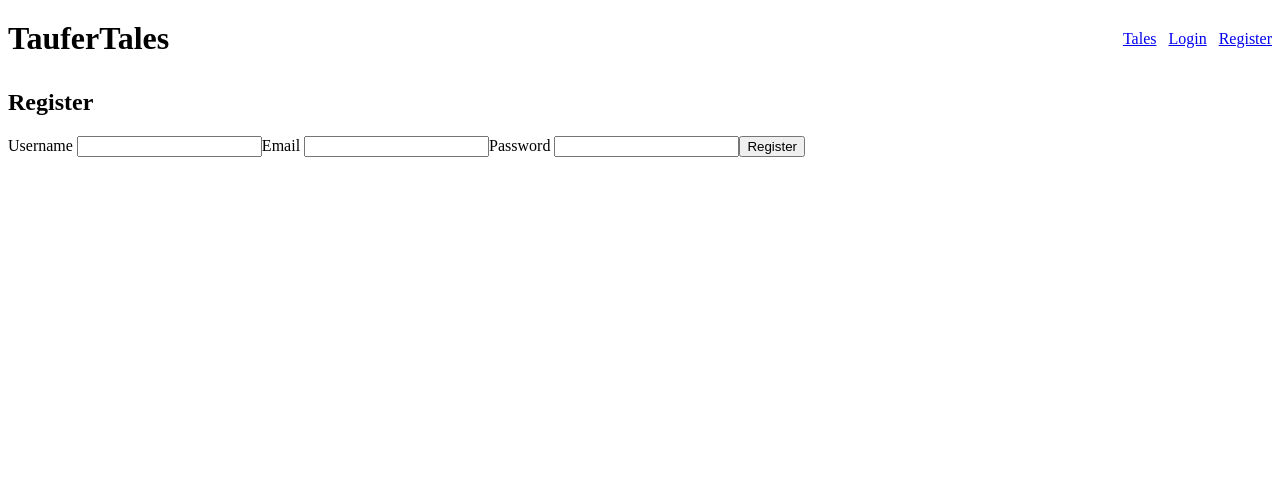
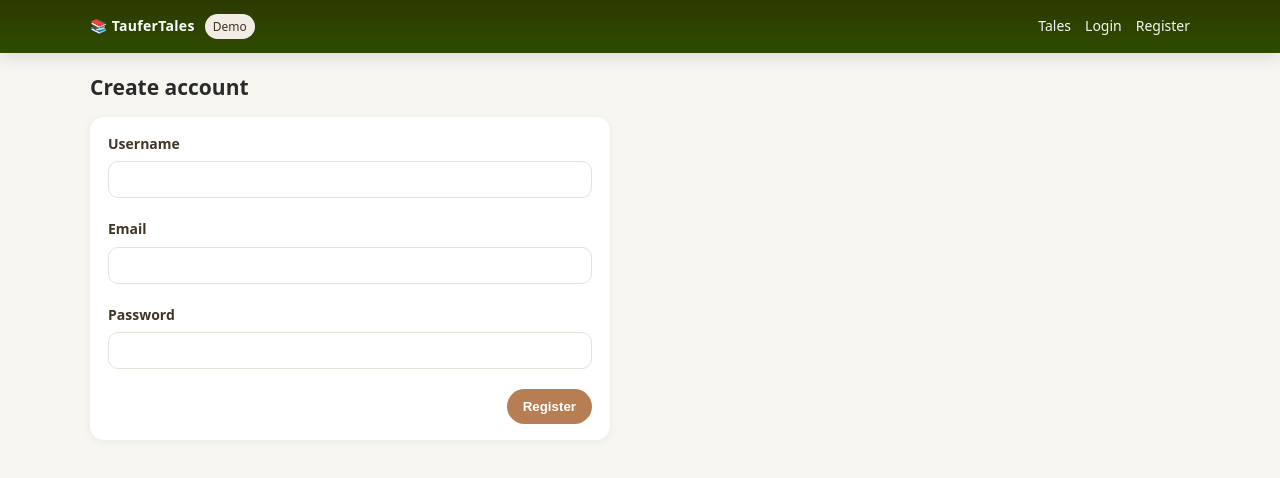
Before and after one commit to elias-taufer/taufer-tales-web, an Angular app: page /register in a window 1280 px wide. Shown: the top 478 px of the page. Built offline with nearby package versions, Linux system fonts and the light colour scheme.

Commit message:
Added nice design

```diff
--- a/src/app/app.html
+++ b/src/app/app.html
@@ -1,9 +1,13 @@
-<header style="display:flex;align-items:center;gap:12px;padding:12px 0;">
-  <h1 style="margin:0;">TauferTales</h1>
-  <nav style="margin-left:auto;display:flex;gap:12px;align-items:center;">
+<header class="appbar">
+  <div class="appbar__inner">
+    <div class="hstack">
+      <div class="brand">📚 TauferTales</div>
+      <span class="badge">Demo</span>
+    </div>
+    <nav class="nav">
       <a routerLink="/">Tales</a>
-    <ng-container *ngIf="auth.username(); else guest">
-      <span>Hi, {{auth.username()}}!</span>
+      <ng-container *ngIf="auth.user(); else guest">
+        <span class="subtle">Hi, {{auth.user()?.username}}!</span>
         <a href="" (click)="$event.preventDefault(); logout()">Logout</a>
       </ng-container>
       <ng-template #guest>
@@ -11,5 +15,8 @@
         <a routerLink="/register">Register</a>
       </ng-template>
     </nav>
+  </div>
 </header>
+<main class="container">
   <router-outlet></router-outlet>
+</main>
--- a/src/app/app.ts
+++ b/src/app/app.ts
@@ -1,16 +1,16 @@
 import { Component, inject } from '@angular/core';
-import { CommonModule } from '@angular/common';          // ← gives you *ngIf
+import { CommonModule } from '@angular/common';
 import { RouterOutlet, RouterLink } from '@angular/router';
 import { AuthService } from './core/services/auth.service';
 
 @Component({
   selector: 'app-root',
   standalone: true,
-  imports: [CommonModule, RouterOutlet, RouterLink],     // ← include CommonModule
+  imports: [CommonModule, RouterOutlet, RouterLink],
   templateUrl: './app.html',
   styleUrl: './app.scss',
 })
 export class App {
-  auth = inject(AuthService);                            // ← exposed to template
-  logout() { this.auth.logout(); }                       // ← used by (click)
+  auth = inject(AuthService);
+  logout() { this.auth.logout(); }
 }
--- a/src/app/core/services/auth.service.ts
+++ b/src/app/core/services/auth.service.ts
@@ -1,29 +1,53 @@
 import { Injectable, signal } from '@angular/core';
 import { HttpClient } from '@angular/common/http';
-import { AuthResponse } from '../../shared/models';
-import { environment } from '../../../environments/environment';
+import { tap } from 'rxjs/operators';
+
+type Session = { username: string; token: string };
+type AuthResponse = { token: string; username: string }; // match your backend
 
 @Injectable({ providedIn: 'root' })
 export class AuthService {
-  private readonly TOKEN_KEY = 'tt_token';
-  username = signal<string | null>(null);
+  // reactive session
+  private _user = signal<Session | null>(null);
 
-  constructor(private http: HttpClient){
-    const t = localStorage.getItem(this.TOKEN_KEY);
-    if (t) this.username.set(this.parseJwt(t)?.sub ?? null);
+  constructor(private http: HttpClient) {
+    // hydrate from storage on app start/refresh
+    const token = localStorage.getItem('tt_token');
+    const username = localStorage.getItem('tt_username');
+    if (token && username) this._user.set({ username, token });
   }
 
-  login(username: string, password: string){
-    return this.http.post<AuthResponse>(`${environment.apiUrl}/auth/login`, { username, password });
-  }
-  register(username: string, email: string, password: string){
-    // tolerate 201 Created with empty body by requesting text response
-    return this.http.post(`${environment.apiUrl}/auth/register`, { username, email, password }, { responseType: 'text' as 'json' });
+  // ---- template helpers ----
+  user() { return this._user(); }                 // returns Session | null
+  username() { return this._user()?.username ?? null; }
+  isAuthenticated() { return !!this._user(); }
+  token() { return this._user()?.token ?? localStorage.getItem('tt_token'); }
+
+  // ---- API calls ----
+  login(username: string, password: string) {
+    return this.http.post<AuthResponse>('/api/auth/login', { username, password }).pipe(
+      tap(res => {
+        localStorage.setItem('tt_token', res.token);
+        localStorage.setItem('tt_username', res.username);
+        this._user.set({ username: res.username, token: res.token });
+      })
+    );
   }
 
-  setSession(res: AuthResponse){ localStorage.setItem(this.TOKEN_KEY, res.token); this.username.set(res.username); }
-  logout(){ localStorage.removeItem(this.TOKEN_KEY); this.username.set(null); }
-  token(){ return localStorage.getItem(this.TOKEN_KEY); }
+  // if your backend doesn’t return a token on register, remove the set() lines
+  register(username: string, email: string, password: string) {
+    return this.http.post<AuthResponse>('/api/auth/register', { username, email, password }).pipe(
+      tap(res => {
+        localStorage.setItem('tt_token', res.token);
+        localStorage.setItem('tt_username', res.username);
+        this._user.set({ username: res.username, token: res.token });
+      })
+    );
+  }
 
-  private parseJwt(token: string){ try { return JSON.parse(atob(token.split('.')[1])); } catch { return null; } }
+  logout() {
+    localStorage.removeItem('tt_token');
+    localStorage.removeItem('tt_username');
+    this._user.set(null);
+  }
 }
--- a/src/app/features/auth/login.component.ts
+++ b/src/app/features/auth/login.component.ts
@@ -6,22 +6,35 @@ import { AuthService } from '../../core/services/auth.service';
 
 @Component({
   standalone: true,
-  selector: 'tt-login',
   imports: [CommonModule, FormsModule, RouterLink],
   template: `
-    <h2>Login</h2>
-    <form (ngSubmit)="onSubmit()">
-      <label>Username <input [(ngModel)]="username" name="u" required></label>
-      <label>Password <input [(ngModel)]="password" name="p" type="password" required></label>
-      <button>Login</button>
-      <p>New here? <a routerLink="/register">Register</a></p>
-    </form>
+    <div class="vstack" style="gap:12px; max-width:520px;">
+      <h2 style="margin:0;">Login</h2>
+      <form class="card vstack" style="gap:8px;" (ngSubmit)="onSubmit()">
+        <div class="form-field">
+          <label>Username</label>
+          <input class="input" [(ngModel)]="username" name="u" required>
+        </div>
+        <div class="form-field">
+          <label>Password</label>
+          <input class="input" [(ngModel)]="password" name="p" type="password" required>
+        </div>
+        <div class="hstack" style="justify-content:space-between;">
+          <a class="btn btn-ghost" routerLink="/register">Create account</a>
+          <button class="btn btn-primary" type="submit">Login</button>
+        </div>
+      </form>
+    </div>
   `
 })
 export class LoginComponent {
-  username=''; password='';
-  constructor(private auth: AuthService, private router: Router){}
+  username = '';
+  password = '';
+  constructor(private auth: AuthService, private router: Router) {}
   onSubmit(){
-    this.auth.login(this.username, this.password).subscribe(res => { this.auth.setSession(res); this.router.navigateByUrl('/'); });
+    this.auth.login(this.username, this.password).subscribe({
+      next: () => this.router.navigateByUrl('/'),
+      error: () => {}
+    });
   }
 }
--- a/src/app/features/auth/register.component.ts
+++ b/src/app/features/auth/register.component.ts
@@ -6,17 +6,29 @@ import { AuthService } from '../../core/services/auth.service';
 
 @Component({
   standalone: true,
-  selector: 'tt-register',
   imports: [CommonModule, FormsModule],
   template: `
-    <h2>Register</h2>
-    <form (ngSubmit)="onSubmit()">
-      <label>Username <input [(ngModel)]="username" name="u" required></label>
-      <label>Email <input [(ngModel)]="email" name="e" type="email" required></label>
-      <label>Password <input [(ngModel)]="password" name="p" type="password" required></label>
-      <button>Register</button>
-      <p *ngIf="msg" style="color: green;">{{msg}}</p>
-    </form>
+    <div class="vstack" style="gap:12px; max-width:520px;">
+      <h2 style="margin:0;">Create account</h2>
+      <form class="card vstack" style="gap:8px;" (ngSubmit)="onSubmit()">
+        <div class="form-field">
+          <label>Username</label>
+          <input class="input" [(ngModel)]="username" name="u" required>
+        </div>
+        <div class="form-field">
+          <label>Email</label>
+          <input class="input" [(ngModel)]="email" name="e" type="email" required>
+        </div>
+        <div class="form-field">
+          <label>Password</label>
+          <input class="input" [(ngModel)]="password" name="p" type="password" required>
+        </div>
+        <div class="hstack" style="justify-content:flex-end;">
+          <button class="btn btn-primary" type="submit">Register</button>
+        </div>
+        <p *ngIf="msg" class="subtle">{{msg}}</p>
+      </form>
+    </div>
   `
 })
 export class RegisterComponent {
--- a/src/app/features/reviews/review-form.component.ts
+++ b/src/app/features/reviews/review-form.component.ts
@@ -1,4 +1,4 @@
-import { Component } from '@angular/core';
+import { Component, inject } from '@angular/core';
 import { CommonModule } from '@angular/common';
 import { FormsModule } from '@angular/forms';
 import { ActivatedRoute, Router } from '@angular/router';
@@ -8,21 +8,40 @@ import { ReviewsService } from '../../core/services/reviews.service';
   standalone: true,
   imports: [CommonModule, FormsModule],
   template: `
-    <h2>New Review</h2>
-    <form (ngSubmit)="save()">
-      <label>Rating (1-5) <input type="number" [(ngModel)]="rating" name="r" min="1" max="5" required></label>
-      <label>Title <input [(ngModel)]="title" name="t"></label>
-      <label>Body <textarea [(ngModel)]="body" name="b"></textarea></label>
-      <button>Save</button>
-    </form>
+    <div class="vstack" style="gap:12px;">
+      <h2 style="margin:0;">New Review</h2>
+      <form class="card" (ngSubmit)="save()">
+        <div class="form-field">
+          <label>Rating (1-5)</label>
+          <input class="input" type="number" [(ngModel)]="rating" name="r" min="1" max="5" required>
+        </div>
+        <div class="form-field">
+          <label>Title</label>
+          <input class="input" [(ngModel)]="title" name="t">
+        </div>
+        <div class="form-field">
+          <label>Body</label>
+          <textarea class="input" rows="5" [(ngModel)]="body" name="b"></textarea>
+        </div>
+        <div class="hstack" style="justify-content:flex-end;">
+          <button class="btn btn-primary" type="submit">Save</button>
+        </div>
+      </form>
+    </div>
   `
 })
 export class ReviewFormComponent {
+  private route = inject(ActivatedRoute);
+  private reviews = inject(ReviewsService);
+  private router = inject(Router);
+
   rating = 5; title = ''; body = '';
-  constructor(private route: ActivatedRoute, private router: Router, private svc: ReviewsService){}
+
   save(){
     const taleId = Number(this.route.snapshot.paramMap.get('taleId'));
-    this.svc.create({ taleId, rating: this.rating, title: this.title, body: this.body })
-      .subscribe(() => this.router.navigate(['/tale', taleId]));
+    this.reviews.create({ taleId, rating: this.rating, title: this.title, body: this.body }).subscribe({
+      next: () => this.router.navigateByUrl(`/tale/${taleId}`),
+      error: () => {}
+    });
   }
 }
--- a/src/app/features/tales/tale-detail.component.ts
+++ b/src/app/features/tales/tale-detail.component.ts
@@ -11,27 +11,53 @@ import { Tale, Review, Comment } from '../../shared/models';
   imports: [CommonModule, RouterLink],
   template: `
     <ng-container *ngIf="tale() as t">
-      <h2>{{t.title}} <small>by {{t.author}}</small></h2>
-      <p>{{t.description}}</p>
-      <a [routerLink]="['/review/new', t.id]">Write Review</a>
-      <h3>Reviews</h3>
-      <article *ngFor="let r of reviews()">
-        <h4>★ {{r.rating}} — {{r.title}} <small>by {{r.username}}</small></h4>
-        <p>{{r.body}}</p>
+      <div class="vstack" style="gap:18px;">
+        <div class="card vstack" style="gap:8px;">
+          <div class="kicker">{{t.publishedYear || 'Year n/a'}}</div>
+          <h2 style="margin:0;">{{t.title}}</h2>
+          <div class="subtle">by {{t.author}}</div>
+          <p>{{t.description}}</p>
+          <div class="hstack" style="gap:10px;">
+            <a class="btn btn-primary" [routerLink]="['/review/new', t.id]">Write Review</a>
+          </div>
+        </div>
+
         <section>
-          <h5>Comments</h5>
-          <div *ngFor="let c of commentsFor(r.id)">
-            <p><strong>{{c.username}}:</strong> {{c.content}}</p>
+          <h3 style="margin:10px 0;">Reviews</h3>
+          <div class="vstack" style="gap:12px;">
+            <article *ngFor="let r of reviews()" class="card vstack" style="gap:6px;">
+              <div class="hstack" style="justify-content:space-between;">
+                <div class="rating">★ {{r.rating}}</div>
+                <div class="subtle">{{r.username}}</div>
+              </div>
+              <div><strong>{{r.title}}</strong></div>
+              <p style="margin:0;">{{r.body}}</p>
+              <div class="hr"></div>
+              <div class="vstack" style="gap:6px;">
+                <div class="kicker">Comments</div>
+                <div *ngFor="let c of commentsFor(r.id)" class="vstack" style="gap:2px;">
+                  <div class="subtle"><strong>{{c.username}}</strong></div>
+                  <div>{{c.content}}</div>
+                </div>
+              </div>
+            </article>
+            <p *ngIf="reviews().length===0" class="subtle">No reviews yet.</p>
           </div>
         </section>
-      </article>
+      </div>
     </ng-container>
   `
 })
 export class TaleDetailComponent {
   route = inject(ActivatedRoute);
-  tales = inject(TalesService); reviewsSvc = inject(ReviewsService); commentsSvc = inject(CommentsService);
-  tale = signal<Tale|null>(null); reviews = signal<Review[]>([]); comments = signal<Comment[]>([]);
+  tales = inject(TalesService);
+  reviewsSvc = inject(ReviewsService);
+  commentsSvc = inject(CommentsService);
+
+  tale = signal<Tale|null>(null);
+  reviews = signal<Review[]>([]);
+  comments = signal<Comment[]>([]);
+
   ngOnInit(){
     const id = Number(this.route.snapshot.paramMap.get('id'));
     this.tales.get(id).subscribe(v => this.tale.set(v));
--- a/src/app/features/tales/tales-list.component.ts
+++ b/src/app/features/tales/tales-list.component.ts
@@ -9,13 +9,25 @@ import { Tale } from '../../shared/models';
   selector: 'tt-tales',
   imports: [CommonModule, RouterLink],
   template: `
-    <h2>Tales</h2>
-    <input #q placeholder="Search" (input)="search(q.value)">
-    <ul>
-      <li *ngFor="let t of tales()">
-        <a [routerLink]="['/tale', t.id]">{{t.title}} — {{t.author}} (★ {{t.avgRating ?? '–'}})</a>
-      </li>
-    </ul>
+    <div class="vstack" style="gap:14px;">
+      <div class="hstack" style="justify-content:space-between;">
+        <h2 style="margin:0;">Tales</h2>
+        <input class="input" style="max-width:320px;" #q placeholder="Search" (input)="search(q.value)">
+      </div>
+      <div class="grid">
+        <article *ngFor="let t of tales()" class="card">
+          <div class="kicker">{{t.publishedYear || 'Year n/a'}}</div>
+          <h3 style="margin:6px 0 4px;">{{t.title}}</h3>
+          <div class="subtle">by {{t.author}}</div>
+          <div class="hr"></div>
+          <div class="hstack" style="justify-content:space-between; align-items:flex-end;">
+            <div class="subtle">Tags: {{t.tags || '—'}}</div>
+            <a class="btn btn-primary" [routerLink]="['/tale', t.id]">View</a>
+          </div>
+        </article>
+      </div>
+      <p *ngIf="tales().length === 0" class="subtle">No tales yet. Add one via the API.</p>
+    </div>
   `
 })
 export class TalesListComponent {
@@ -24,7 +36,5 @@ export class TalesListComponent {
   private lastQuery = '';
   ngOnInit(){ this.fetch(); }
   search(q: string){ this.lastQuery = q ?? ''; this.fetch(); }
-  private fetch(){
-    this.svc.list(this.lastQuery).subscribe(p => this.tales.set(p.content));
-  }
+  private fetch(){ this.svc.list(this.lastQuery).subscribe(p => this.tales.set(p.content)); }
 }
--- a/src/styles.scss
+++ b/src/styles.scss
@@ -1 +1,96 @@
 /* You can add global styles to this file, and also import other style files */
+
+
+
+:root {
+  --brand-900: #2D3A00;
+  --brand-800: #2D4B00;
+  --brand-600: #55661B;
+  --ink-900:   #403526;
+  --accent-500:#B87E53;
+  --bg: #F7F6F1;
+  --card: #ffffff;
+  --ink: #2a2a2a;
+  --muted: #6b6b6b;
+  --radius: 14px;
+  --shadow: 0 2px 10px rgba(0,0,0,0.06);
+}
+
+* { box-sizing: border-box; }
+html, body { height: 100%; }
+body {
+  margin: 0;
+  font: 14px/1.6 system-ui, -apple-system, Segoe UI, Roboto, Inter, Arial, sans-serif;
+  color: var(--ink);
+  background: var(--bg);
+}
+
+a { color: var(--brand-800); text-decoration: none; }
+a:hover { text-decoration: underline; }
+
+.container {
+  width: min(1100px, 92%);
+  margin: 0 auto;
+  padding: 18px 0 48px;
+}
+
+header.appbar {
+  background: linear-gradient(0deg, var(--brand-800), var(--brand-900));
+  color: #fff;
+  position: sticky; top: 0; z-index: 20;
+  box-shadow: 0 4px 18px rgba(0,0,0,0.12);
+}
+.appbar__inner {
+  width: min(1100px, 92%);
+  margin: 0 auto;
+  display: flex; align-items: center; gap: 16px;
+  padding: 14px 0;
+}
+.brand { font-weight: 700; letter-spacing: 0.3px; }
+
+.nav { margin-left: auto; display: flex; gap: 14px; align-items: center; }
+.nav a { color: #fff; opacity: 0.95; }
+.nav a:hover { opacity: 1; text-decoration: underline; }
+
+.card {
+  background: var(--card);
+  border-radius: var(--radius);
+  box-shadow: var(--shadow);
+  padding: 16px 18px;
+}
+
+.btn {
+  display: inline-flex; align-items: center; gap: 8px;
+  border: 0; border-radius: 999px;
+  padding: 10px 16px; font-weight: 600; cursor: pointer;
+}
+.btn-primary { background: var(--accent-500); color: #fff; }
+.btn-primary:hover { filter: brightness(0.95); }
+.btn-ghost { background: transparent; color: var(--brand-800); }
+.btn-ghost:hover { background: rgba(255,255,255,0.2); }
+
+.input, textarea, select {
+  width: 100%;
+  border: 1px solid #e5e2da;
+  background: #fff;
+  border-radius: 10px;
+  padding: 10px 12px;
+  outline: none;
+}
+.input:focus, textarea:focus { border-color: var(--brand-600); box-shadow: 0 0 0 3px rgba(85,102,27,0.15); }
+
+.form-field { display: grid; gap: 6px; margin-bottom: 12px; }
+.form-field label { font-weight: 600; color: var(--ink-900); }
+
+.grid {
+  display: grid;
+  grid-template-columns: repeat(auto-fill, minmax(260px, 1fr));
+  gap: 14px;
+}
+.subtle { color: var(--muted); }
+.kicker { text-transform: uppercase; letter-spacing: .12em; font-size: 11px; color: var(--brand-600); font-weight: 700; }
+.hstack { display:flex; align-items:center; gap: 10px; }
+.vstack { display:flex; flex-direction:column; gap: 8px; }
+.hr { height: 1px; background: #eceae2; margin: 10px 0; }
+.badge { display:inline-block; padding: 3px 8px; border-radius: 999px; font-size: 12px; background: #f1ede5; color: var(--ink-900);}
+.rating { color: var(--accent-500); font-weight:700; }
```
Also changed, not shown: 2 other files (tests, documents, lock files or other folders). Lines whose indentation alone changed are shown as unchanged.
